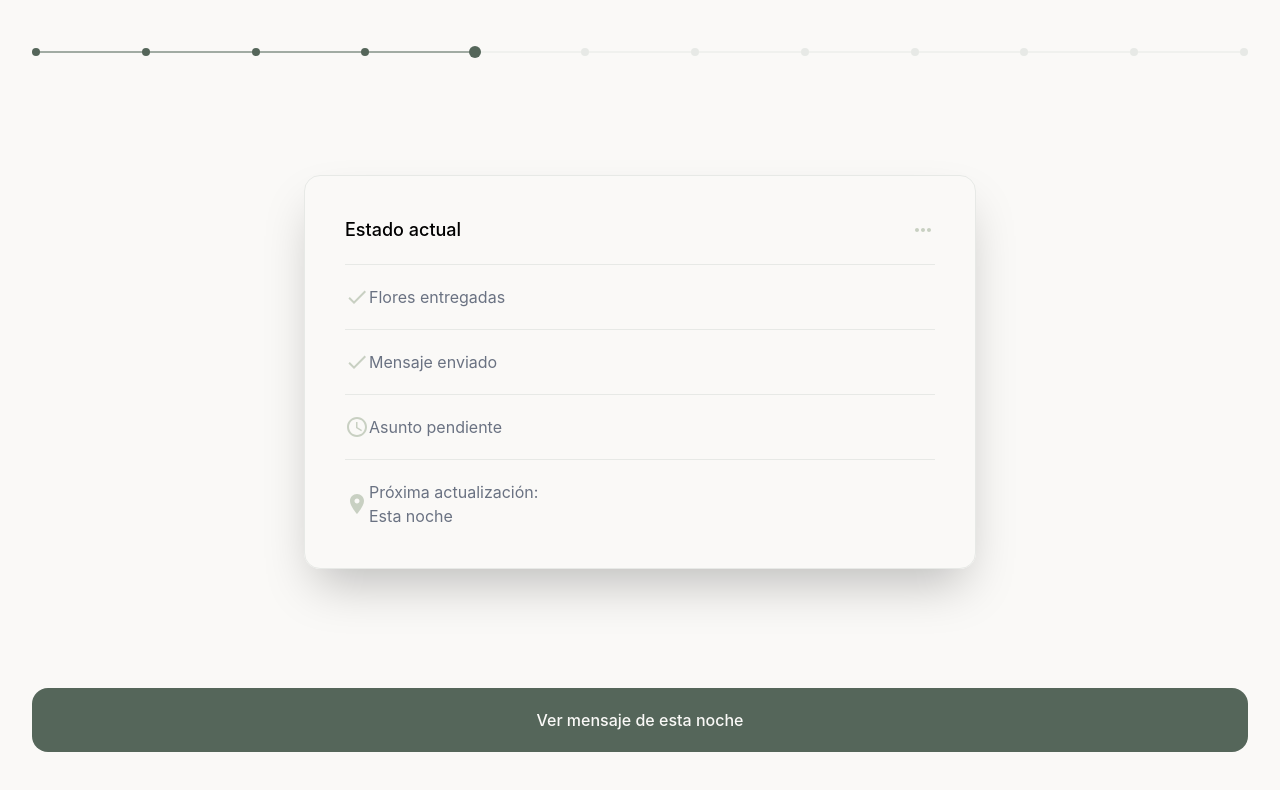
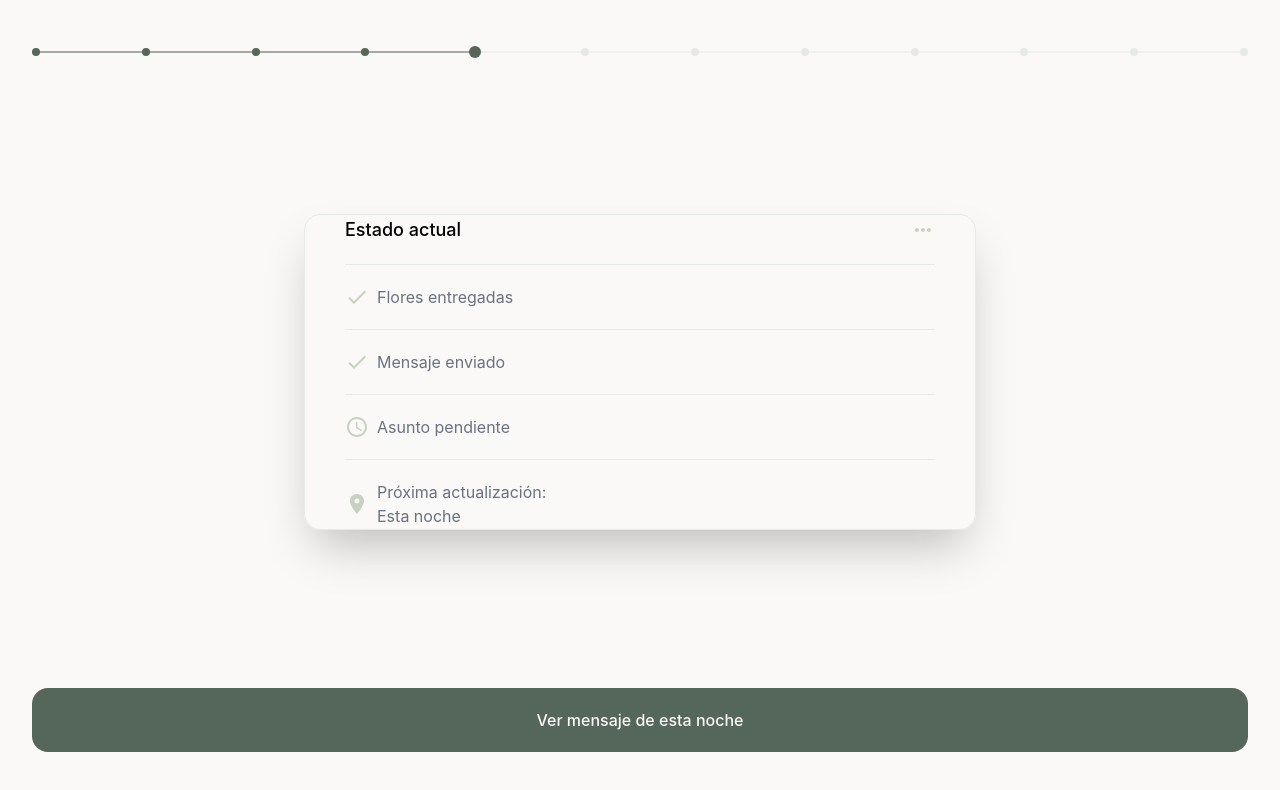
Before and after one commit to alan-fiig/secret-flowers, a React (Vite) app: page /status in a window 1280 px wide. Shown: the top 790 px of the page. Built offline with nearby package versions, Linux system fonts and the light colour scheme.

Commit message:
fix: fix some visual errors

```diff
--- a/src/components/Card.jsx
+++ b/src/components/Card.jsx
@@ -1,7 +1,7 @@
 function Card({ children }) {
   return (
     <div className="flex-1 flex items-center justify-center">
-      <div className="border border-mist-gray shadow-2xl rounded-2xl w-2xl p-10">
+      <div className="border border-mist-gray shadow-2xl rounded-2xl w-2xl h-[50%] p-10 flex flex-col items-center justify-center">
         {children}
       </div>
     </div>
--- a/src/pages/Status.jsx
+++ b/src/pages/Status.jsx
@@ -31,10 +31,10 @@ function Status() {
             <FadeUp key={label} delay={i * 0.4}>
               {Icon ? (
                 <li
-                  className={`flex items-center space-x-2${border ? " border-b border-mist-gray pb-5" : ""}`}
+                  className={`flex items-center${border ? " border-b border-mist-gray pb-5" : ""}`}
                 >
                   <Icon className="text-sage-green" />
-                  <span className="text-gray-500">
+                  <span className="text-gray-500 ml-2">
                     {label}
                     {sub && (
                       <>
```
